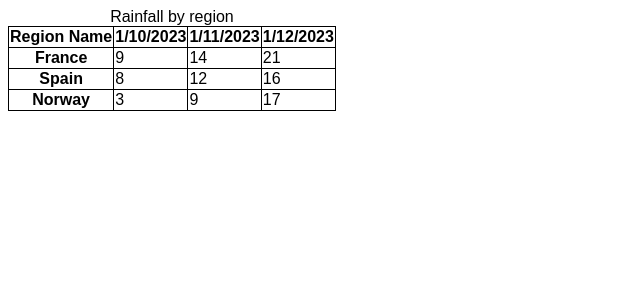
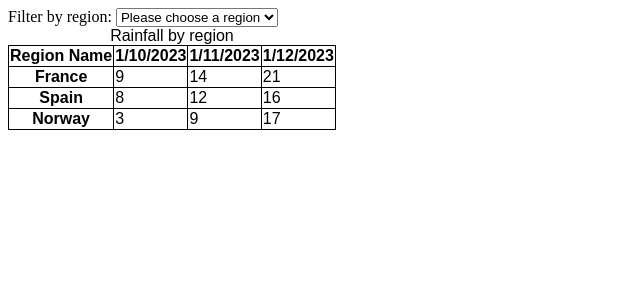
Before and after one commit to m-m-e/rainfall-data, a Next.js app: page / in a window 1280 px wide. Shown: the top 300 px of the page, without its empty margins (0-640 px from the left). Built offline with nearby package versions, Linux system fonts and the light colour scheme.

Commit message:
Filter table data by dropdown option

```diff
--- a/pages/index.tsx
+++ b/pages/index.tsx
@@ -1,3 +1,4 @@
+import { ChangeEvent, useState } from 'react';
 import { transformData } from '../utils/transform-data';
 import Table from './table/Table';
 
@@ -15,10 +16,33 @@
 
 export default function Index({ rainfallData, transformedRainfallData }) {
 
+  const handleFilter = (event: ChangeEvent<HTMLSelectElement>) => {
+    filterOptions(event.target.value);
+  };
+
+  const [dataToDisplay, setDataToDisplay] = useState(transformedRainfallData);
+
+  const filterOptions = (value: string) => {
+    const optionsToFilter = {...transformedRainfallData};
+    value
+      ? setDataToDisplay({[value]: optionsToFilter[value]})
+      : setDataToDisplay(transformedRainfallData);
+  };
+
   return <>
+    <label htmlFor="filterInput">Filter by region: </label>
+    <select name="regions" id="filterInput" onChange={e => handleFilter(e)}>
+      <option value="">Please choose a region</option>
+      {
+        Object.keys(transformedRainfallData).map((region: string) => {
+          return <option value={region} key={region}>{region}</option>}
+        )
+      }
+    </select>
+
     <Table
       data={rainfallData}
-      transformedRainfallData={transformedRainfallData}
+      transformedRainfallData={dataToDisplay}
     />
   </>;
 }
--- a/pages/table/Table.tsx
+++ b/pages/table/Table.tsx
@@ -19,7 +19,7 @@
       )
     })
     setTableData(rowData);
-  }, []);
+  }, [transformedRainfallData]);
   return (
     <table>
       <caption>Rainfall by region</caption>
```
